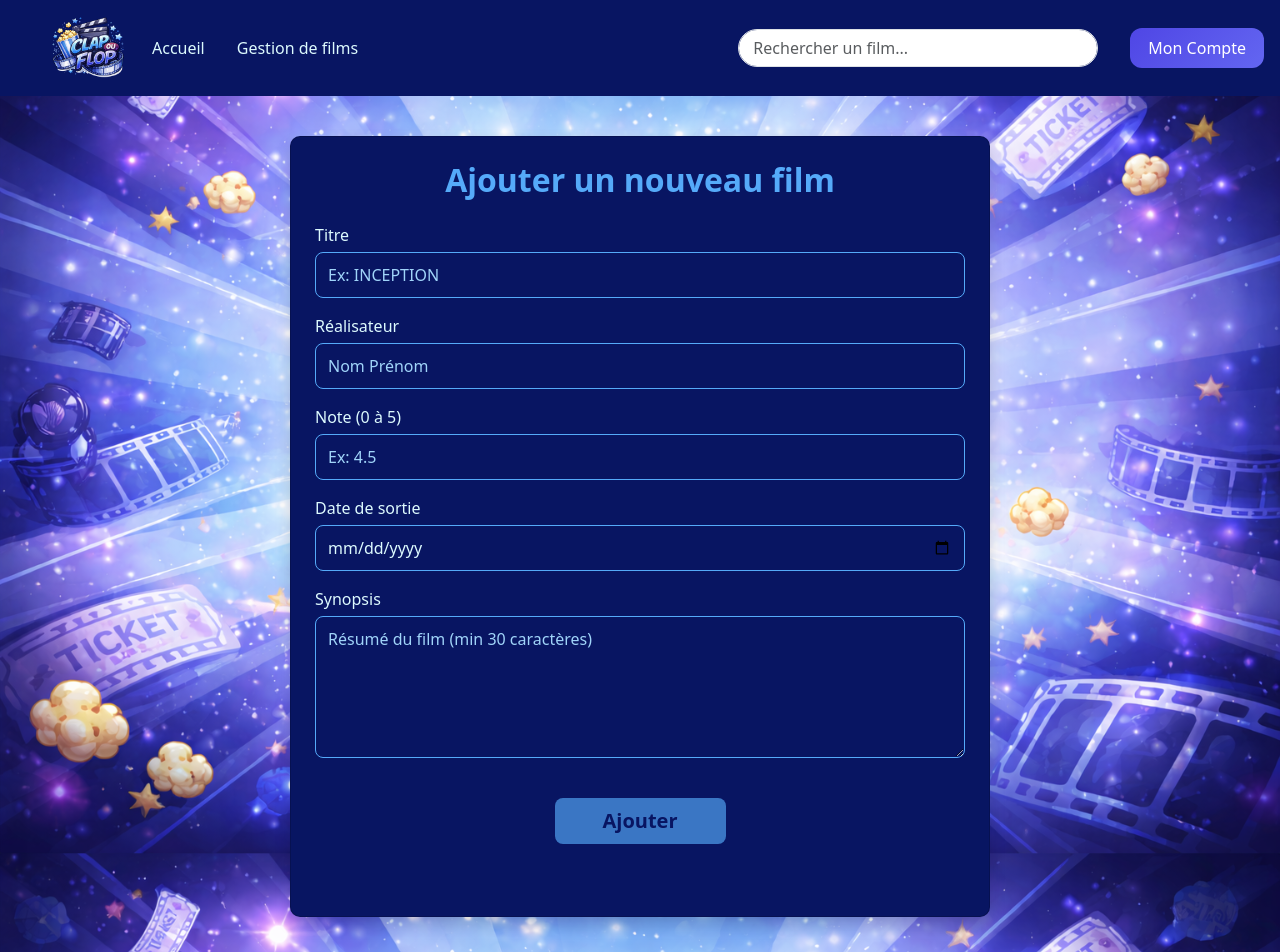
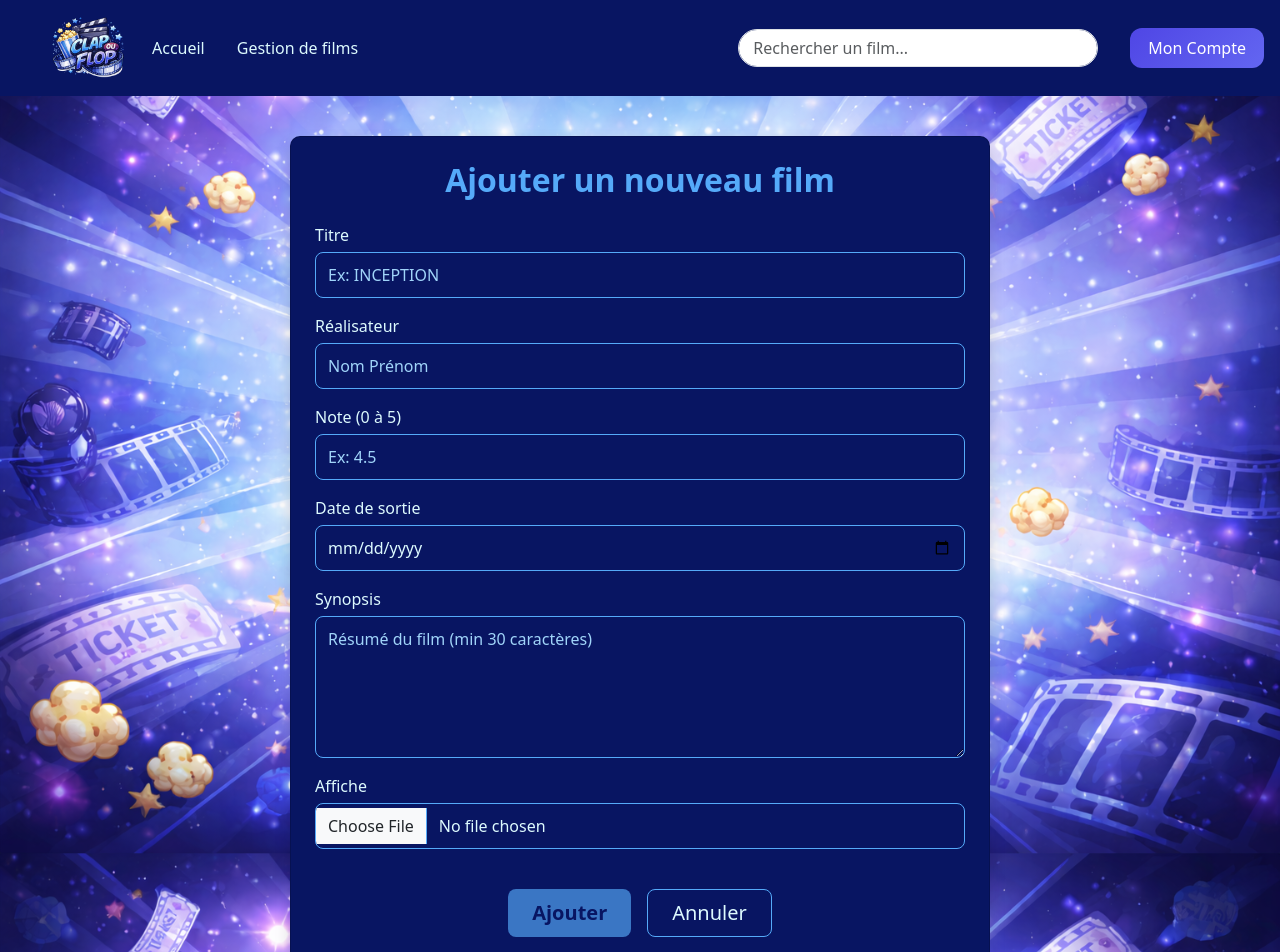
Before and after one commit to soso0706/Clap-ou-Flop, an Angular app: page /add-movie in a window 1280 px wide. Shown: the top 952 px of the page. Built offline with nearby package versions, Linux system fonts and the light colour scheme.

Commit message:
upload affiche film

```diff
--- a/src/app/add-movie/add-movie.html
+++ b/src/app/add-movie/add-movie.html
@@ -3,7 +3,7 @@
 
     <h2 class="mb-4 text-center">Ajouter un nouveau film</h2>
 
-    <form #f="ngForm" (ngSubmit)="addMovie()" class="d-flex flex-column gap-3 mb-5">
+    <form #f="ngForm" (ngSubmit)="addMovie()" class="d-flex flex-column gap-3 mb-4">
 
       <!-- TITRE -->
       <div class="form-group">
@@ -101,27 +101,37 @@
         </small>
       </div>
 
-      <!-- BOUTON AJOUTER -->
-      <div class="text-center mt-4">
+      <!-- AFFICHE (INTÉGRÉE DANS LE FORMULAIRE) -->
+      <div class="form-group">
+        <label for="poster">Affiche</label>
+        <input
+          type="file"
+          id="poster"
+          accept="image/*"
+          class="form-control"
+          (change)="onPosterSelected($event)"
+        />
+      </div>
+
+      <!-- BOUTONS -->
+      <div class="d-flex justify-content-center gap-3 mt-4">
+
         <button
           type="submit"
-          class="btn btn-warning btn-lg px-5"
+          class="btn btn-warning btn-lg px-4"
           [disabled]="f.invalid">
           Ajouter
         </button>
+
+        <button
+          type="button"
+          class="btn btn-outline-light btn-lg px-4"
+          (click)="cancel()">
+          Annuler
+        </button>
+
       </div>
 
     </form>
   </div>
 </div>
-
-<div class="d-flex flex-column w-50">
-  <label for="poster">Affiche</label>
-  <input
-    type="file"
-    id="poster"
-    accept="image/*"
-    class="form-control"
-    (change)="onPosterSelected($event)"
-  />
-</div>
--- a/src/app/add-movie/add-movie.scss
+++ b/src/app/add-movie/add-movie.scss
@@ -67,3 +67,16 @@ label {
   transform: translateY(-2px);
   box-shadow: 0 5px 15px rgba(85,170,249,0.5);
 }
+
+.btn-outline-light {
+  border: 1px solid #55aaf9;
+  color: #ddfafe;
+  background: transparent;
+  transition: all 0.3s;
+}
+
+.btn-outline-light:hover {
+  background-color: #ddfafe;
+  color: #081562;
+  transform: translateY(-2px);
+}
--- a/src/app/add-movie/add-movie.ts
+++ b/src/app/add-movie/add-movie.ts
@@ -38,18 +38,29 @@ export class AddMovie {
     this.posterFile = input.files?.[0] ?? null;
   }
 
-  addMovie(): void {
-    this.moviesApi.addMovie(this.movie).subscribe((createdMovie: Movie) => {
-      const id = createdMovie?.id;
-
-      if (!this.posterFile || !id) {
+addMovie(): void {
+  this.moviesApi.addMovie(this.movie).subscribe((createdMovie: Movie) => {
+    const id = createdMovie?.id;
+    if (this.posterFile && id) {
+      // Upload de l'image
+      this.moviesApi.uploadMovieImage(id, this.posterFile).subscribe(() => {
+        this.toastr.success('✅ Film ajouté avec succès !', 'Succès');
         this.router.navigate(['/movies']);
-        return;
-      }
-
-      this.moviesApi.uploadMovieImage(id, this.posterFile).subscribe(() => {
+      }, err => {
+        this.toastr.error('⚠️ Le film a été ajouté mais l’image n’a pas pu être uploadée', 'Erreur');
         this.router.navigate(['/movies']);
       });
-    });
-  }
+    } else {
+      // Pas d'image, juste naviguer
+      this.toastr.success('✅ Film ajouté avec succès !', 'Succès');
+      this.router.navigate(['/movies']);
+    }
+  }, err => {
+    this.toastr.error('⚠️ Impossible d’ajouter le film', 'Erreur');
+  });
 }
+
+  cancel(): void {
+  this.router.navigate(['/movies']);
+}
+}
--- a/src/app/app.ts
+++ b/src/app/app.ts
@@ -11,5 +11,5 @@ import { Footer } from './footer/footer';
   styleUrl: './app.scss'
 })
 export class App {
-  protected readonly title = signal('Clap Ou Flop');
+  protected readonly title = signal('Clap ou Flop');
 }
--- a/src/app/services/movies-api.ts
+++ b/src/app/services/movies-api.ts
@@ -38,9 +38,9 @@ updateMovie(movie: Movie): Observable<Movie> {
 
 uploadMovieImage(movieId: number, file: File) {
   const formData = new FormData();
-  formData.append('file', file);
+  formData.append('filmImage', file);
 
-  return this.httpClient.post(
+  return this.httpClient.put(
     `http://localhost:8080/movies/${movieId}/image`,
     formData
   );
```
